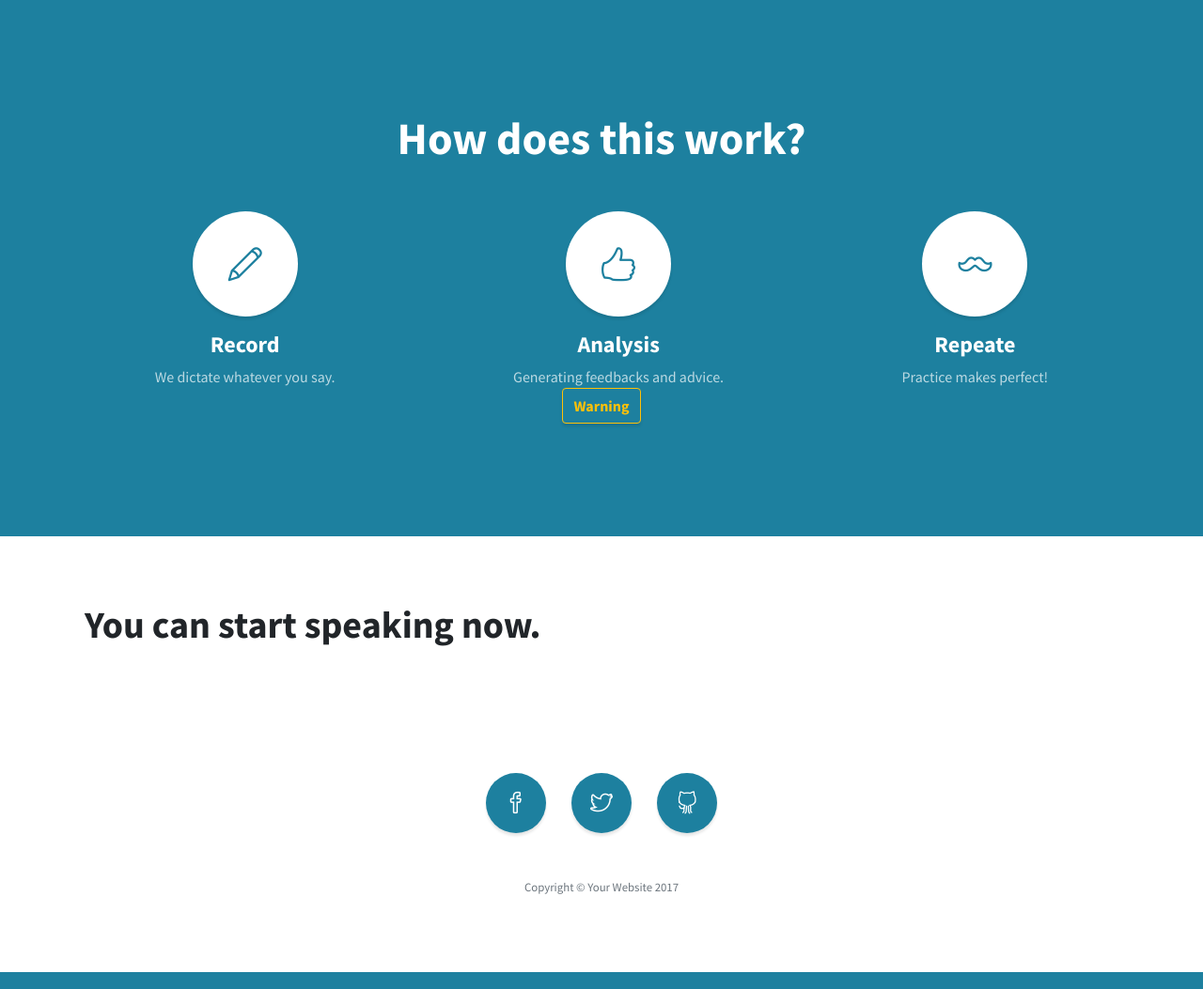
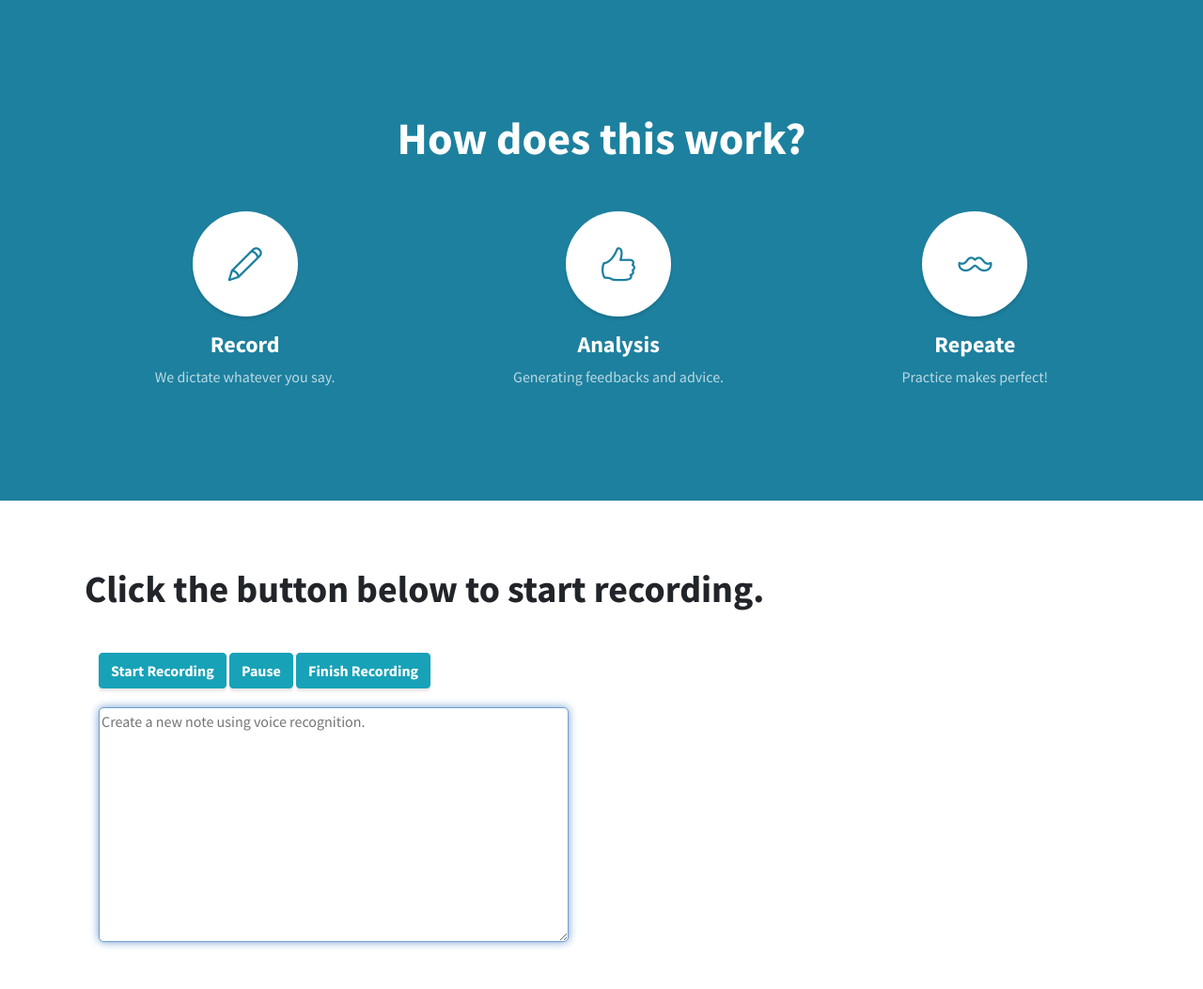
Before and after one commit to neshang/Hack-a-project, a Flask app: template src/templates/index.html in a window 1280 px wide; the page is wider, and only the part inside the window is pictured. Shown: the part 801-1854 px from the top of that part at 94% size. Run offline with Flask 2, Linux system fonts and the light colour scheme; the template is opened without the code that fills it, so the values that code supplies are empty; some libraries are stand-ins or nearby versions.

Commit message:
speech recognition and print output in textarea

```diff
--- a/src/main.py
+++ b/src/main.py
@@ -3,4 +3,4 @@ app = Flask(__name__)
 
 @app.route('/')
 def index():
-    return render_template('page.html')
+    return render_template('index.html')
--- a/src/static/js/speechRecognition.js
+++ b/src/static/js/speechRecognition.js
@@ -1,57 +1,94 @@
-$(document).ready(function() {
 var speech = [];
 
 var recognition = new (window.SpeechRecognition || window.webkitSpeechRecognition || window.mozSpeechRecognition || window.msSpeechRecognition)();
 recognition.lang = 'en-US';
-  recognition.interimResults = true;
 recognition.continuous = true;
 recognition.maxAlternatives = 5;
+
+var dicTextarea = $('#dic-textarea');
+var noteContent = '';
+
+/* Buttons and input */
+$('#start-record-btn').on('click', function(e) {
+  if (noteContent.length) {
+    noteContent += ' ';
+  }
   recognition.start();
+  console.log("Recognition start...");
+});
+
+$('#pause-record-btn').on('click', function(e) {
+  recognition.stop();
+  console.log("Recognition stop...");
+});
+
+dicTextarea.on('input', function() {
+  noteContent = $(this).val();
+})
+
+$('#finish-record-btn').on('click', function(e) {
+  recognition.stop();
+  console.log("Finish record button is pressed...");
+
+
+  // if(!noteContent.length) {
+  //   instructions.text('Could not save empty note. Please add a message to your note.');
+  // }
+  // else {
+  //   // Save note to localStorage.
+  //   // The key is the dateTime with seconds, the value is the content of the note.
+  //   saveNote(new Date().toLocaleString(), noteContent);
+
+  //   // Reset variables and update UI.
+  //   noteContent = '';
+  //   renderNotes(getAllNotes());
+  //   noteTextarea.val('');
+  //   instructions.text('Note saved successfully.');
+  // }
+})
 
 recognition.onresult = function(event) {
-    var interim_transcript = '';
-    var final_transcript = '';
+  let final_transcript = '';
 
-    comsole.log(event.results);
-
-    for (var i = event.resultIndex; i < event.results.length; ++i) {
+  for (let i = event.resultIndex; i < event.results.length; ++i) {
     if (event.results[i].isFinal) {
       final_transcript += event.results[i][0].transcript;
-      } else {
-        interim_transcript += event.results[i][0].transcript;
+      final_transcript += '. '
+      console.log(`The final transcript is: ${final_transcript}`)
+      dicTextarea.val(dicTextarea.val() + final_transcript)
+    }
   }
 }
 
-    console.log(interim_transcript);
-    console.log('Final: ' + final_transcript);
-  };
+//   console.log(interim_transcript);
+//   console.log('Final: ' + final_transcript);
+// };
 
-  recognition.onerror = function (event) {
-    console.log(event.error);
-  };
+// recognition.onerror = function (event) {
+//   console.log(event.error);
+// };
 
-  recognition.onend = function (event) {
-    recognition.start();
-  };
+// recognition.onend = function (event) {
+//   recognition.start();
+// };
 
-  recognition.onstart = function() {
-    console.log('Speech recognition service has started');
-  }
+// recognition.onstart = function() {
+//   console.log('Speech recognition service has started');
+// }
 
 
-  recognition.onsoundstart = function() {
-    console.log('Some sound is being received');
-  }
+// recognition.onsoundstart = function() {
+//   console.log('Some sound is being received');
+// }
 
-  function produceMessage(){
-      var msg= 'Hello<br />';
-      console.log(msg);
-      return msg;
-  }
+// function produceMessage(){
+//     var msg= 'Hello<br />';
+//     console.log(msg);
+//     return msg;
+// }
 
-  function getSpeech(){
-      console.log('return speech array');
-      console.log('the speech array is' + speech);
-      return speech;
-  }
-});
+// function getSpeech(){
+//     console.log('return speech array');
+//     console.log('the speech array is' + speech);
+//     return speech;
+// }
--- a/src/templates/index.html
+++ b/src/templates/index.html
@@ -20,10 +20,23 @@
 
     <!-- Custom CSS -->
     <link href="../static/css/stylish-portfolio.min.css" rel="stylesheet">
-
+    <!-- <link rel="stylesheet" href="styles.css"> -->
+    <!-- <link rel="stylesheet" href="https://cdnjs.cloudflare.com/ajax/libs/shoelace-css/1.0.0-beta16/shoelace.css"> -->
     <style>
       #main > h1 {
-        padding: 70px 100px 50px 90px;
+        padding: 70px 50px 40px 90px;
+      }
+      #main > div > textarea {
+        -webkit-border-radius: 5px;
+        -moz-border-radius: 5px;
+        border-radius: 5px;
+        border:1px solid #719ECE;
+        box-shadow: 0 0 10px #719ECE;
+        width:40%;
+        height:250px;
+      }
+      #main > div {
+        margin:0px 20px 20px 90px;
       }
     </style>
 
@@ -107,17 +120,27 @@
             <p class="text-faded mb-0">Practice makes perfect!</p>
           </div>
         </div>
-        <button type="button" class="btn btn-outline-warning" top="50%">Warning</button>
+        <!-- <button type="button" class="btn btn-outline-warning" top="50%">Warning</button> -->
       </div>
     </section>
 
     <!-- Where the magic happens -->
     <section id="main">
-      <h1 class="mb-1">You can start speaking now. </h2>
-    </section>
+      <h1 class="mb-1">Click the button below to start recording. </h1>
+      <div class="container-fluid">
+        <button id="start-record-btn" type="button" class="btn btn-info">Start Recording</button>
+        <button id="pause-record-btn" type="button" class="btn btn-info">Pause</button>
+        <button id="finish-record-btn" type="button" class="btn btn-info">Finish Recording</button>
+      </div>
+      <div class="container-fluid">
+        <textarea id="dic-textarea" placeholder="Create a new note using voice recognition."></textarea>
+
+      </div>
+
+     </section>
 
     <!-- Footer -->
-    <footer class="footer text-center">
+    <!-- <footer class="footer text-center"> -->
       <div class="container">
         <ul class="list-inline mb-5">
           <li class="list-inline-item">
@@ -136,9 +159,9 @@
             </a>
           </li>
         </ul>
-        <p class="text-muted small mb-0">Copyright &copy; Your Website 2017</p>
+        <!-- <p class="text-muted small mb-0">Copyright &copy; Your Website 2017</p> -->
       </div>
-    </footer>
+    <!-- </footer> -->
 
     <!-- Scroll to Top Button-->
     <a class="scroll-to-top rounded js-scroll-trigger" href="#page-top">
@@ -146,15 +169,15 @@
     </a>
 
     <!-- Bootstrap core JavaScript -->
-    <script src="vendor/jquery/jquery.min.js"></script>
-    <script src="vendor/bootstrap/js/bootstrap.bundle.min.js"></script>
+    <script src="../static/vendor/jquery/jquery.min.js"></script>
+    <script src="../static/vendor/bootstrap/js/bootstrap.bundle.min.js"></script>
 
     <!-- Plugin JavaScript -->
-    <script src="vendor/jquery-easing/jquery.easing.min.js"></script>
+    <script src="../static/vendor/jquery-easing/jquery.easing.min.js"></script>
 
     <!-- Custom scripts for this template -->
-    <script src="js/stylish-portfolio.min.js"></script>
-
+    <script src="../static/js/stylish-portfolio.min.js"></script>
+    <script src="../static/js/speechRecognition.js"></script>
   </body>
 
 </html>
```
Also changed, not shown: 1 other file. Lines whose indentation alone changed are shown as unchanged.
